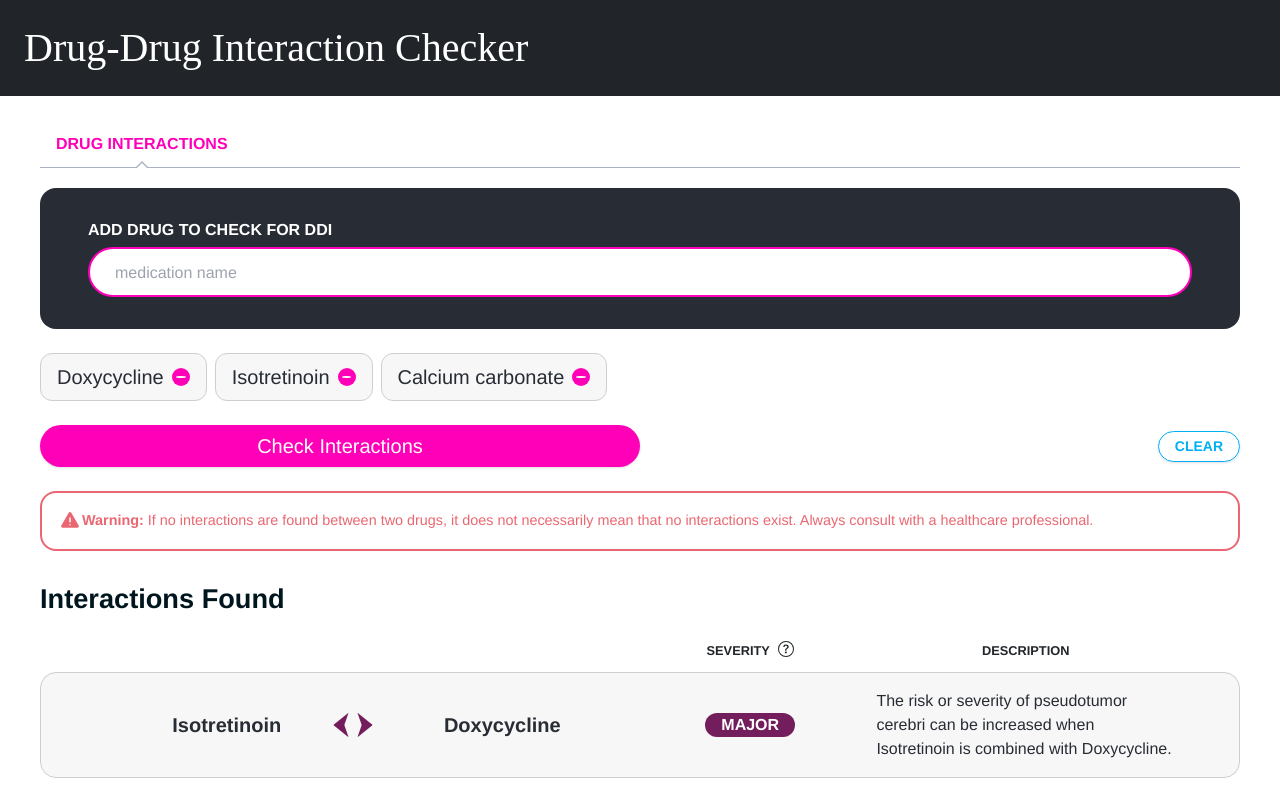
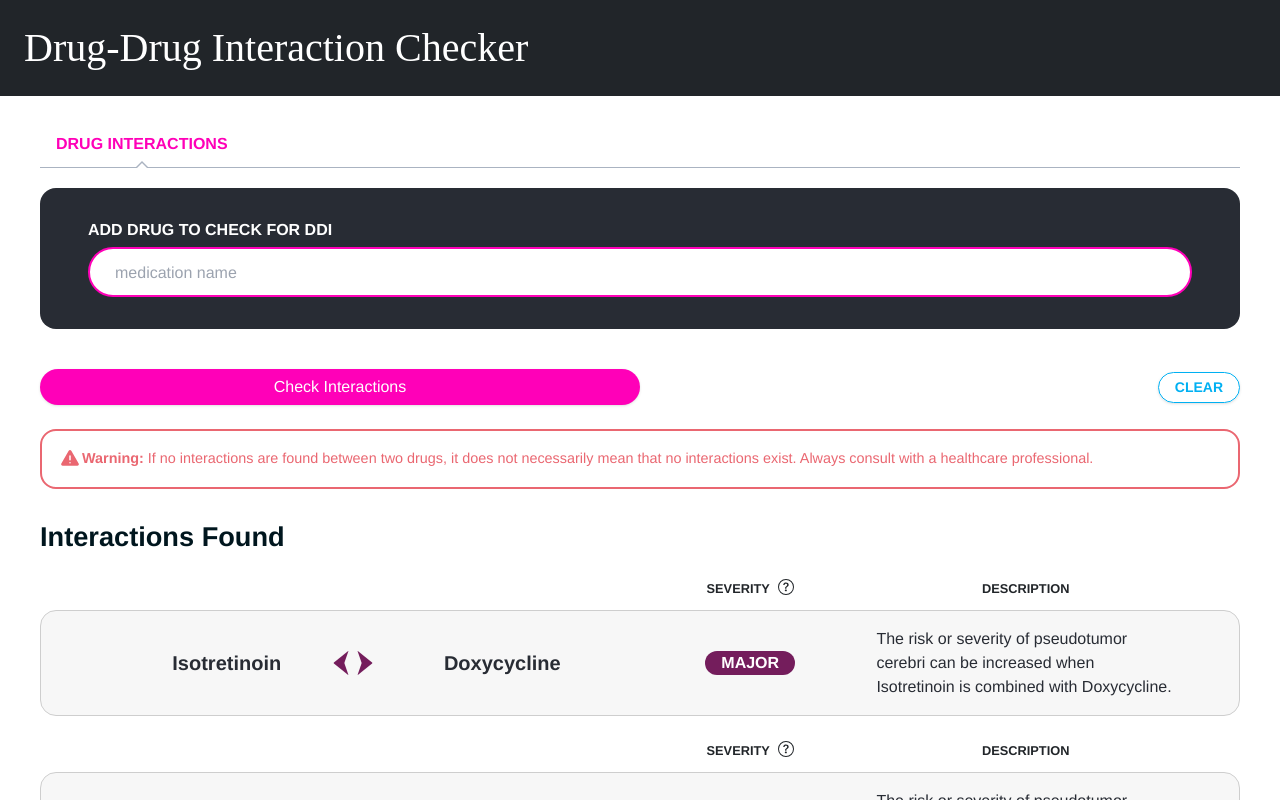
Before and after one commit to Cheenou13/drug-drug-interaction, a React (Vite) app in the folder ddi-ui/: page / in a window 1280 px wide. Shown: the top 800 px of the page. Built offline with nearby package versions, Linux system fonts and the light colour scheme; the HTML template or start-up script is replaced by a standard one.

Commit message:
adjust RxForm, SearchAction to dynamically removed and add drugs to the dashboard for user observation

```diff
--- a/ddi-ui/src/components/RxForm.jsx
+++ b/ddi-ui/src/components/RxForm.jsx
@@ -7,16 +7,23 @@ import React, { useState } from 'react';
 const RxForm = () => {
 
     const [inputValue, setInputValue] = useState('');
+    const [submittedValues, setSubmittedValues] = useState([]);
 
     const handleInputChange = (e) => {
-        setInputValue(e.target.value);
+      setInputValue(e.target.value);
     };
 
     const handleSubmit = (e) => {
-        e.preventDefault();
-        console.log("Form submitted with value:", inputValue);
+      e.preventDefault();
+      if (inputValue.trim() !== '' && submittedValues.length < 5) {
+        setSubmittedValues([...submittedValues, inputValue]);
         setInputValue(''); // Clear the input
-    }
+      }
+    };
+
+    const removeValue = (val) => {
+      setSubmittedValues(submittedValues.filter((item) => item !== val));
+    };
     return (
         <>
             <div className="form-row interax-form-row">
@@ -50,8 +57,8 @@ const RxForm = () => {
                             </span>
                         </div>
                     </div>
-                    <SearchDrugs></SearchDrugs>
-                    <SearchAction></SearchAction>
+                    <SearchDrugs inputValue={submittedValues} removeValue={removeValue}></SearchDrugs>
+                    <SearchAction inputValue={submittedValues}></SearchAction>
                     <WarningTag></WarningTag>
                 </form>
             </div>
--- a/ddi-ui/src/components/SearchAction.jsx
+++ b/ddi-ui/src/components/SearchAction.jsx
@@ -1,15 +1,21 @@
 import React, {useState} from "react";
 
-const SearchAction = () => {
-    const [isActive, setIsActive] = useState(false);
-    const handleClick = () =>{
-        setIsActive(!isActive)
-    };
+const SearchAction = ({inputValue}) => {
+    let _url = ""
+    const handleClick = () => {
+        for (let i = 0; i < inputValue.length; ++ i){
+            for (let j = i+1; j < inputValue.length; ++ j){
+                _url =  `http://localhost:8080/api/drug-interactions?drugA=${inputValue[i]}&drugB=${inputValue[j]}`
+                console.log("endPoint Search: ", _url);
+            }
+        }
 
+        console.log("button is clicked. ", inputValue)
+    }
     return (
         <>
             <div className="search-actions">
-                <button name="button" type="submit"
+                <button name="button" type="button"
                         className="btn-1 btn-pink-filled-1 mr-auto px-4 hover:bg-[#d00993] transition duration-150 ease-in-out shadow hover:shadow-lg"
                         onClick={handleClick}
                         >Check Interactions</button>
--- a/ddi-ui/src/components/SearchDrugs.jsx
+++ b/ddi-ui/src/components/SearchDrugs.jsx
@@ -1,29 +1,24 @@
-const SearchDrugs = (props) => {
-    return (
-        <>
-            <div className=""data-max="5" data-min="2" id="drug-product-list">
-                <div className="drug-product btn btn-md btn-label">
-                    <span className="bg-[#f7f7f7]rounded-lg">Doxycycline</span>
-                    <div className="icon-circle drugbank-icon icon-minus justify-center items-center text-center" style={{display: "flex"}}>
-                        <span style={{ display: 'block', backgroundColor: '#ffff', height: '2px', position: 'relative', width: '55%', borderRadius: '50%'}}></span>
-                    </div>
-                </div>
-                <div className="drug-product btn btn-md btn-label">
-                    <span className="bg-[#f7f7f7]rounded-lg">Isotretinoin</span>
-                    <div className="icon-circle drugbank-icon icon-minus justify-center items-center text-center" style={{display: "flex"}}>
-                        <span style={{ display: 'block', backgroundColor: '#ffff', height: '2px', position: 'relative', width: '55%', borderRadius: '50%'}}></span>
-                    </div>
-                </div>
-                <div className="drug-product btn btn-md btn-label">
-                    <span className="bg-[#f7f7f7]rounded-lg">Calcium carbonate</span>
-                    <div className="icon-circle drugbank-icon icon-minus justify-center items-center text-center" style={{display: "flex"}}>
-                        <span style={{ display: 'block', backgroundColor: '#ffff', height: '2px', position: 'relative', width: '55%', borderRadius: '50%'}}></span>
-                    </div>
-                </div>
+import React from 'react';
+
+const SearchDrugs = ({ inputValue, removeValue }) => {
+  const displayOpt = inputValue.length > 0 ? 'block' : 'none';
+  return (
+    <>
+      <div className="" data-max="5" data-min="2" id="drug-product-list" style={{ display: displayOpt }}>
+        {inputValue.slice(0, 5).map((val, index) => (
+          <div className="drug-product btn btn-md btn-label" key={index}>
+            <span className="bg-[#f7f7f7] rounded-lg">{val}</span>
+            <div className="icon-circle drugbank-icon icon-minus justify-center items-center text-center"
+                 style={{ display: 'flex' }}
+                 onClick={() => removeValue(val)}
+            >
+              <span style={{ display: 'block', backgroundColor: '#fff', height: '2px', position: 'relative', width: '55%', borderRadius: '50%' }}></span>
             </div>
-
-        </>
-    )
-}
+          </div>
+        ))}
+      </div>
+    </>
+  );
+};
 
 export default SearchDrugs;
--- a/ddi-ui/src/index.css
+++ b/ddi-ui/src/index.css
@@ -416,7 +416,7 @@ form.name-search-form .search-actions {
   margin-bottom: -.5rem;
 }
 
-form.name-search-form .search-actions button[type=submit]{
+form.name-search-form .search-actions button[type=button]{
   max-width: 450px;
   min-width: 50%;
   flex: 1 1 auto;
```
